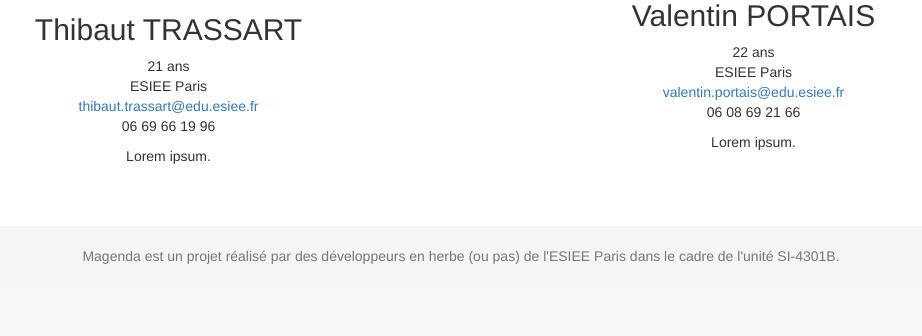
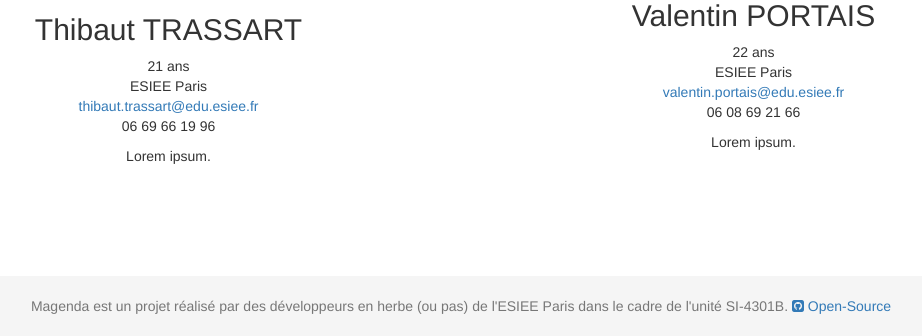
Before and after one commit to magenda-E4/magenda, a PHP site: page /index.php?controller=user&action=team in a window 1280 px wide. Shown: the part 950-1286 px from the top of the page, without its empty margins (179-1101 px from the left). Before the commit the page ends 1214 px from the top, so only its background shows below. Run offline with PHP 8.4, Linux system fonts and the light colour scheme; some libraries are stand-ins or nearby versions.

Commit message:
final, may be

```diff
--- a/Controller/api/company.php
+++ b/Controller/api/company.php
@@ -22,7 +22,8 @@ switch ($action){
                 $profession = $row->getProfession();
                 foreach ($profession as $p){
                     $profName = $p->getName();
-                    //echo "<li><a href ='#'>".$name.", ".$profName."</a></li>";
+                    $urlinfo = "index.php?controller=company&action=info&ID=".$row->getId();
+                    echo "<li><a href ='{$urlinfo}'>".$name.", ".$profName."</a></li>";
                     //array_push($res,$name,$profName);
                 }
             }
--- a/Controller/user.php
+++ b/Controller/user.php
@@ -10,7 +10,7 @@ if(strlen($action) <= 0){
     // Aucune action n'est indiqué
     // Nous chargeons par defaut
     // l'action list
-    $action = "list";
+    $action = "connect";
 }
 switch ($action){
     // Si l'action est list alors nous devons
@@ -44,7 +44,7 @@ switch ($action){
             if(!empty($_POST["email"]) || !empty($_POST["password"])){
                 $password = User::hashPassword($_POST["password"]);
                 $searchUserByUsernameAndPassword = User::selectWhere(array(
-                   "email" => $_POST["email"],
+                   "email" => strtolower($_POST["email"]),
                     "password" => $password
                 ));
                 $numberOfUserWith = count($searchUserByUsernameAndPassword);
@@ -119,7 +119,7 @@ switch ($action){
         if (isset($_POST["email"])) {
             if (preg_match( "#^[a-z0-9._-]+@[a-z0-9._-]{2,}\.[a-z]{2,4}$#", $_POST['email']))
             {
-                $searchUserByEmail = User::selectWhere(array("email" => $_POST["email"]));
+                $searchUserByEmail = User::selectWhere(array("email" => strtolower($_POST["email"])));
                 $numberOfUserWith = count($searchUserByEmail);
                 if($numberOfUserWith > 0){
                     $errors['email'] = "L'email est déjà utilisé !";
@@ -175,7 +175,7 @@ switch ($action){
             User::insert(array(
                 "firstname" => $_POST["firstname"],
                 "lastname" => $_POST["lastname"],
-                "email" => $_POST["email"],
+                "email" => strtolower($_POST["email"]),
                 "password" => $password,
                 "phonenumber" => $_POST["phonenumber"],
                 "datebirth" => $_POST["datebirth"],
--- a/View/event/calendar.php
+++ b/View/event/calendar.php
@@ -1,8 +1,7 @@
+<h1><?php echo $title;?></h1>
 <div id="eventCalendar">
 
 </div>
-
-
 <!-- Full Calendar !-->
 <!-- Licence : https://fullcalendar.io/license/ -->
 <script src="include/js/lib/fullCalendar/moment.min.js" type="text/javascript"> </script>
--- a/View/template.php
+++ b/View/template.php
@@ -11,7 +11,7 @@
     <link href="https://maxcdn.bootstrapcdn.com/font-awesome/4.3.0/css/font-awesome.min.css" rel="stylesheet">
 
     <!-- Stylesheet -->
-    <link href="include/css/style2.css" rel="stylesheet" />
+    <link href="/include/css/style2.css" rel="stylesheet" />
 
     <link rel="icon" type="image/png" href="include/img/favicon.png" />
 
@@ -44,8 +44,21 @@
             </ul>
         <?php } else { ?>
         <ul class="nav navbar-nav navbar-right">
-          <li <?php if(isset($_GET['action'])) if ($_GET['action']=='seeProfile') { echo 'class="active"'; } ?>><a href="index.php?controller=user&action=seeProfile"><span class="glyphicon glyphicon-user"></span>     Mon profil</a></li>
-          <li><a href="index.php?controller=user&action=disconnect"><span class="glyphicon glyphicon-log-out"></span>     Déconnexion</a></li>
+            <li <?php echo ($action == "seeCalendar")?'class="active"':'';?>>
+                <a  href="index.php?controller=event&action=seeCalendar&iduser=<?php echo $userConnected->getId();?>">
+                    <span class="fa fa-calendar"></span> Mon Calendrier
+                </a>
+            </li>
+          <li <?php if(isset($_GET['action'])) if ($_GET['action']=='seeProfile') { echo 'class="active"'; } ?>>
+              <a href="index.php?controller=user&action=seeProfile">
+                  <span class="glyphicon glyphicon-user"></span> Mon profil
+              </a>
+          </li>
+          <li>
+              <a href="index.php?controller=user&action=disconnect">
+                  <span class="glyphicon glyphicon-log-out"></span> Déconnexion
+              </a>
+          </li>
         </ul>
         <?php } ?>
         </div>
@@ -70,9 +83,24 @@
             });
         });
     </script>
+
+
+    <br />
+    <br />
+    <br />
+    <br />
+    <br />
+
     <div class="footer">
       <div class="container">
-        <span class="text-muted">Magenda est un projet réalisé par des développeurs en herbe (ou pas) de l'ESIEE Paris dans le cadre de l'unité SI-4301B.</span>
+        <span class="text-muted">
+            Magenda est un projet réalisé par des développeurs en herbe (ou pas)
+            de l'ESIEE Paris dans le cadre de l'unité SI-4301B.
+            <a href="https://github.com/magenda-E4/magenda">
+                <span class="fa fa-github-square"></span>
+                Open-Source
+            </a>
+        </span>
       </div>
     </div>
 
--- a/include/css/style2.css
+++ b/include/css/style2.css
@@ -1,7 +1,11 @@
-body{
-    background-color: transparent;
+html, body {
+    height: 100%;
+    margin: 0; padding: 0;
 }
-
+body {
+    display : table;
+    width: 100%;
+}
 /** NAVBAR **/
 
 .navbar {
@@ -196,7 +200,8 @@ Image credits: unsplash.com
 /** FOOTER **/
 
 .footer {
-  margin-top:50px;
+  margin-top:200px;
+    display : table-row;
   text-align:center;
   bottom: 0;
   width: 100%;
```
Also changed, not shown: Controller/company.php (+8 -1 lines), Controller/event.php (+6 -1 lines), View/company/info.php (+13 -23 lines), View/company/search.php (+6 -2 lines).
